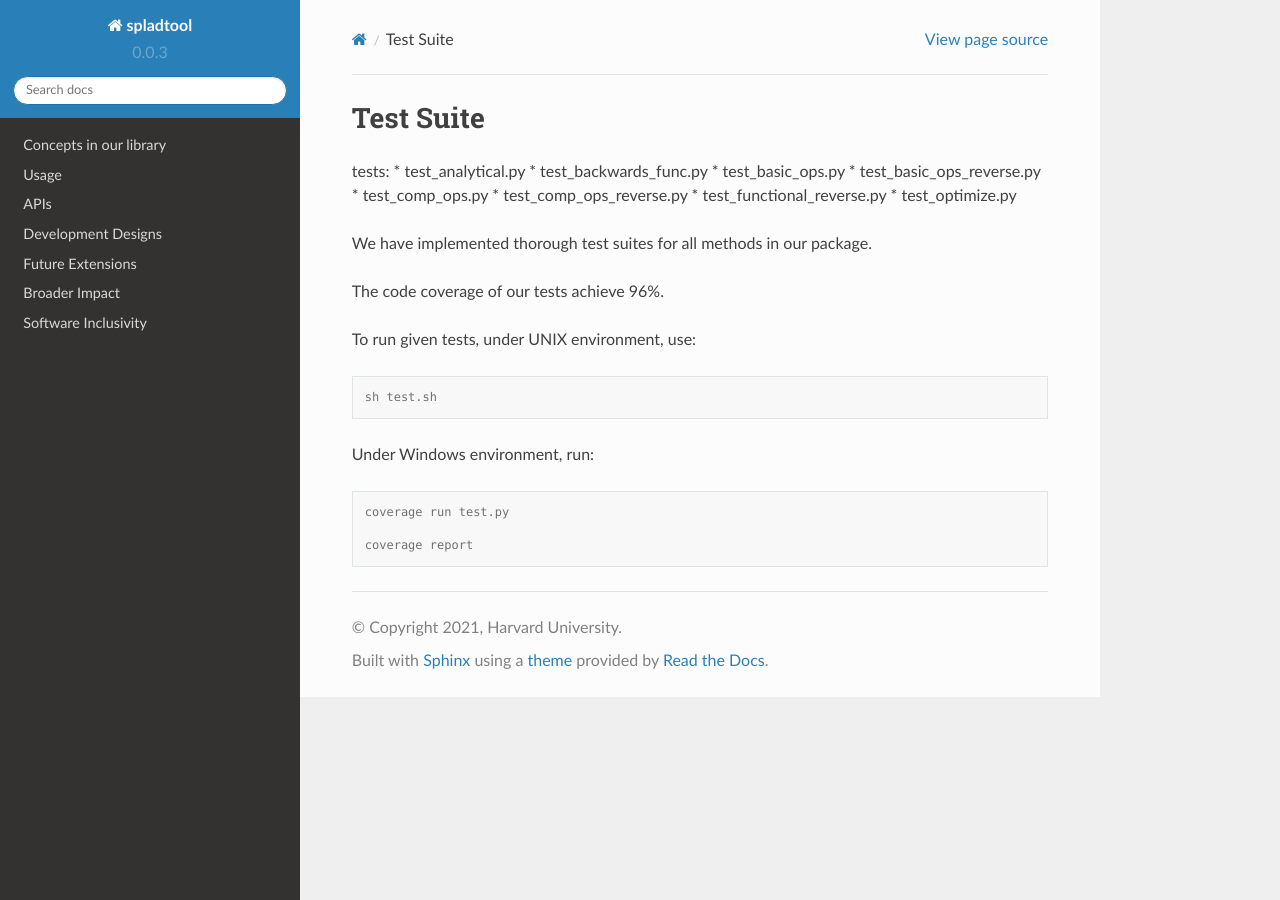
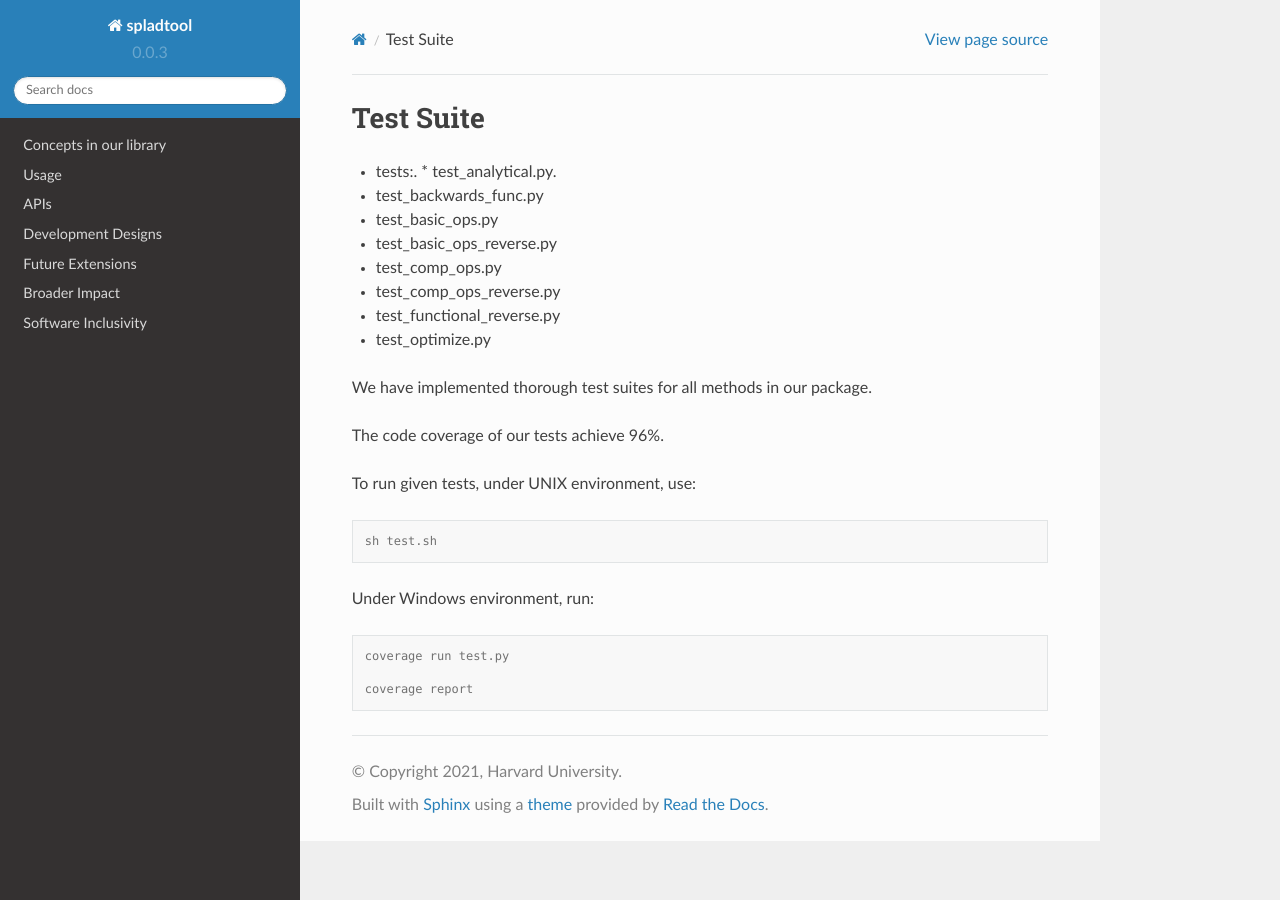
Before and after one commit to cs107-rysr/spladtool-docs, a Sphinx documentation site: the page built from docs/source/test.rst, in a window 1280 px wide. Built offline with Sphinx 7.4.7 and the Read the Docs theme 2.0.0, drawn with Linux system fonts in a browser that asks for light colours; pages that are not in the unit, such as notebooks, are missing from menus; part of the change alters nothing that is shown.

```diff
--- a/docs/source/test.rst
+++ b/docs/source/test.rst
@@ -1,8 +1,8 @@
 Test Suite
 ======================
 
-tests:
-* test_analytical.py
+* tests:.
+  * test_analytical.py.
 * test_backwards_func.py
 * test_basic_ops.py
 * test_basic_ops_reverse.py
```
